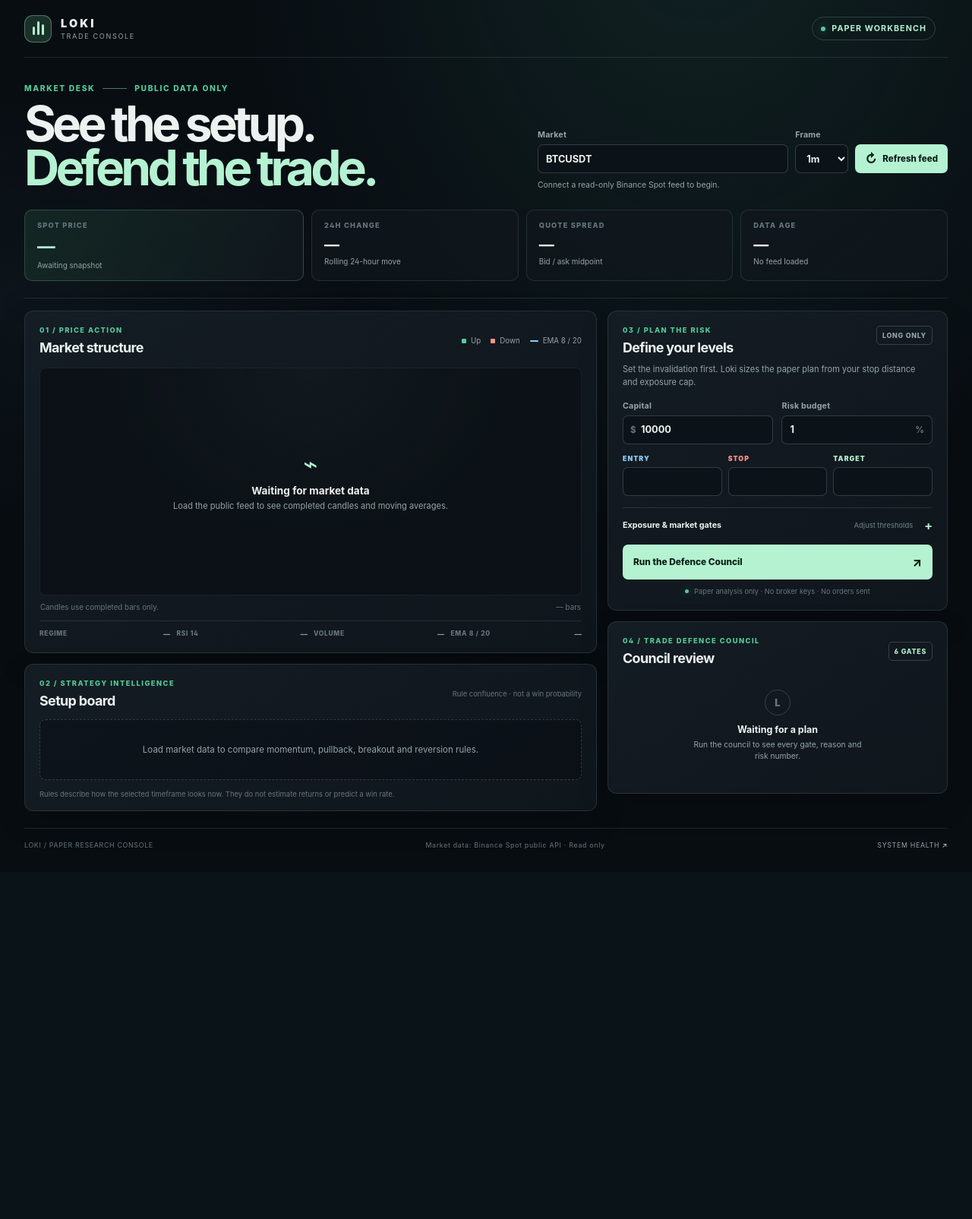
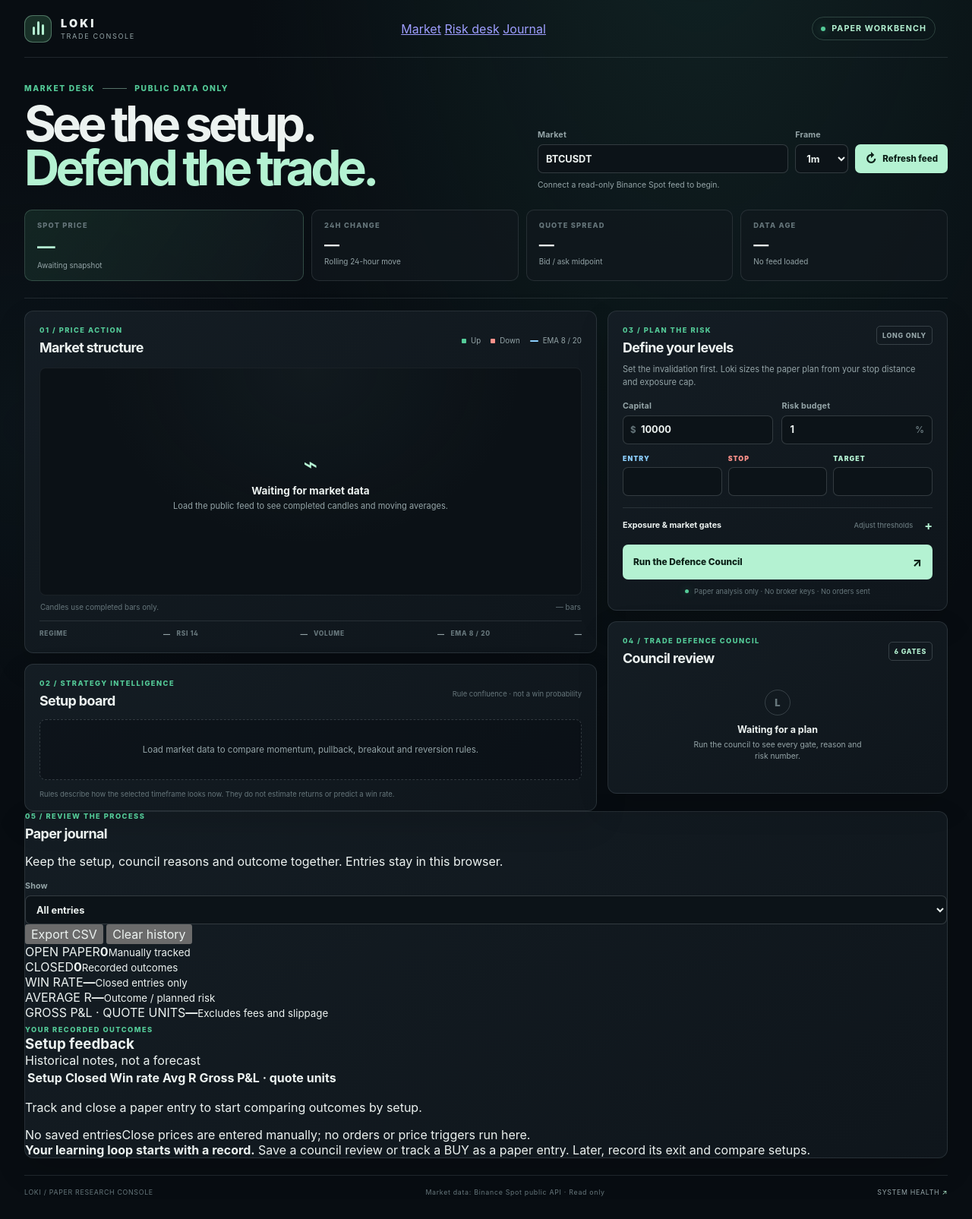
Before and after one commit to eleven-official/tradingbot, a Python web app: template templates/index.html in a window 1280 px wide. Shown: the whole page at 76% size. Before the commit the page ends 1118 px from the top, so only its background shows below. Run offline with Jinja, Linux system fonts and the light colour scheme; the template is opened without the code that fills it, so the values that code supplies are empty.

Commit message:
Add paper journal to trading console

```diff
--- a/templates/index.html
+++ b/templates/index.html
@@ -16,13 +16,18 @@
         <span class="brand-mark" aria-hidden="true"><span></span><span></span><span></span></span>
         <span><strong>LOKI</strong><small>TRADE CONSOLE</small></span>
       </a>
+      <nav class="workspace-nav" aria-label="Workspace navigation">
+        <a href="#market-desk">Market</a>
+        <a href="#risk-desk">Risk desk</a>
+        <a href="#paper-journal">Journal</a>
+      </nav>
       <div class="topbar-meta">
         <span class="mode-pill"><i></i> PAPER WORKBENCH</span>
         <span class="build-tag">{{ version }}</span>
       </div>
     </header>
 
-    <section class="market-strip" aria-labelledby="market-title">
+    <section id="market-desk" class="market-strip" aria-labelledby="market-title">
       <div class="market-heading">
         <div>
           <p class="eyebrow">MARKET DESK <span class="eyebrow-line"></span> PUBLIC DATA ONLY</p>
@@ -85,7 +90,7 @@
         </section>
       </div>
 
-      <aside class="side-column">
+      <aside id="risk-desk" class="side-column">
         <form id="trade-council-form" class="panel plan-panel">
           <div class="panel-header">
             <div><p class="section-kicker">03 / PLAN THE RISK</p><h2>Define your levels</h2></div>
@@ -149,9 +154,70 @@
             <div class="plan-map-wrap" id="plan-map-wrap"></div>
             <ol class="review-list" id="review-list"></ol>
             <p class="disclaimer" id="council-disclaimer">A calculated stop loss is an estimate; gaps and slippage can increase losses.</p>
+            <div id="decision-journal-actions" class="decision-journal-actions" hidden>
+              <label class="journal-note-label" for="council-note">Add a note to your review
+                <textarea id="council-note" maxlength="500" rows="2" placeholder="What did you see? What would change your mind?"></textarea>
+              </label>
+              <div class="journal-action-buttons">
+                <button id="save-review" class="secondary-button" type="button">Save decision review</button>
+                <button id="track-paper-position" class="run-button track-button" type="button" hidden>Track paper entry <span aria-hidden="true">＋</span></button>
+              </div>
+              <p id="decision-journal-feedback" class="journal-feedback" role="status"></p>
+            </div>
           </div>
         </section>
       </aside>
+    </section>
+
+    <section id="paper-journal" class="panel journal-panel" aria-labelledby="journal-title">
+      <div class="journal-topline">
+        <div>
+          <p class="section-kicker">05 / REVIEW THE PROCESS</p>
+          <h2 id="journal-title">Paper journal</h2>
+          <p class="journal-intro">Keep the setup, council reasons and outcome together. Entries stay in this browser.</p>
+        </div>
+        <div class="journal-tools">
+          <label class="journal-filter-label" for="journal-filter">Show
+            <select id="journal-filter">
+              <option value="all">All entries</option>
+              <option value="open">Open paper</option>
+              <option value="closed">Closed paper</option>
+              <option value="review">Decision reviews</option>
+            </select>
+          </label>
+          <button id="export-journal" class="secondary-button" type="button">Export CSV</button>
+          <button id="clear-journal" class="quiet-button" type="button">Clear history</button>
+        </div>
+      </div>
+
+      <div class="journal-stats" aria-label="Journal performance summary">
+        <article><span>OPEN PAPER</span><strong id="journal-open-count">0</strong><small>Manually tracked</small></article>
+        <article><span>CLOSED</span><strong id="journal-closed-count">0</strong><small>Recorded outcomes</small></article>
+        <article><span>WIN RATE</span><strong id="journal-win-rate">—</strong><small>Closed entries only</small></article>
+        <article><span>AVERAGE R</span><strong id="journal-average-r">—</strong><small>Outcome / planned risk</small></article>
+        <article class="journal-pnl-stat"><span>GROSS P&amp;L · QUOTE UNITS</span><strong id="journal-pnl">—</strong><small>Excludes fees and slippage</small></article>
+      </div>
+
+      <section class="playbook-review" aria-labelledby="playbook-review-title">
+        <div class="playbook-heading">
+          <div><span class="section-kicker">YOUR RECORDED OUTCOMES</span><h3 id="playbook-review-title">Setup feedback</h3></div>
+          <span class="playbook-caveat">Historical notes, not a forecast</span>
+        </div>
+        <div class="playbook-table-wrap">
+          <table class="playbook-table">
+            <thead><tr><th scope="col">Setup</th><th scope="col">Closed</th><th scope="col">Win rate</th><th scope="col">Avg R</th><th scope="col">Gross P&amp;L · quote units</th></tr></thead>
+            <tbody id="playbook-review-body"></tbody>
+          </table>
+        </div>
+        <p id="playbook-review-empty" class="playbook-empty">Track and close a paper entry to start comparing outcomes by setup.</p>
+      </section>
+
+      <div class="journal-list-heading"><span id="journal-entry-count">No saved entries</span><span>Close prices are entered manually; no orders or price triggers run here.</span></div>
+      <div id="journal-empty" class="journal-empty">
+        <strong>Your learning loop starts with a record.</strong>
+        <span>Save a council review or track a BUY as a paper entry. Later, record its exit and compare setups.</span>
+      </div>
+      <div id="journal-list" class="journal-list" aria-live="polite"></div>
     </section>
 
     <footer class="footer"><span>LOKI / PAPER RESEARCH CONSOLE</span><span>Market data: Binance Spot public API · Read only</span><a href="/health">SYSTEM HEALTH <span aria-hidden="true">↗</span></a></footer>
```
